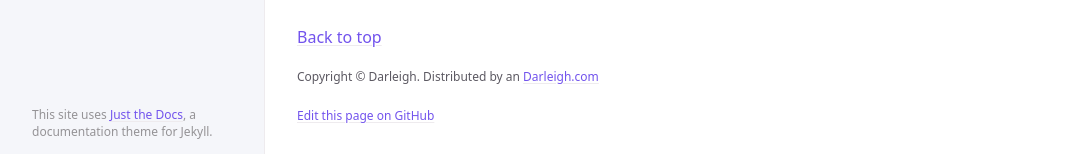
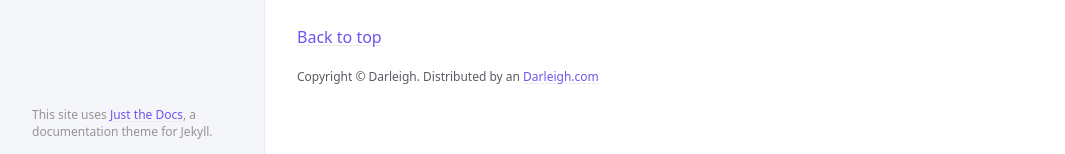
Before and after one commit to darleigh/usage, a Jekyll site: the page built from index.md, in a window 1280 px wide and 1093 px high. Shown: the part 936-1090 px from the top of the window, without its empty margins (107-1172 px from the left). Built offline with Jekyll 4.4.1, drawn with Linux system fonts in a browser that asks for light colours; part of the change alters nothing that is shown.

Commit message:
Update _config.yml

```diff
--- a/_config.yml
+++ b/_config.yml
@@ -130,12 +130,12 @@
 
 
   # Footer "Edit this page on GitHub" link text
-  gh_edit_link: hide # show or hide edit this page link
-  gh_edit_link_text: "Edit this page on GitHub"
-  gh_edit_repository: "https://github.com/just-the-docs/just-the-docs" # the github URL for your repo
-  gh_edit_branch: "main" # the branch that your docs is served from
-  # gh_edit_source: docs # the source that your files originate from
-  gh_edit_view_mode: "tree" # "tree" or "edit" if you want the user to jump into the editor immediately
+  # gh_edit_link: hide # show or hide edit this page link
+  # gh_edit_link_text: "Edit this page on GitHub"
+  # gh_edit_repository: "https://github.com/just-the-docs/just-the-docs" # the github URL for your repo
+  # gh_edit_branch: "main" # the branch that your docs is served from
+  # # gh_edit_source: docs # the source that your files originate from
+  # gh_edit_view_mode: "tree" # "tree" or "edit" if you want the user to jump into the editor immediately
 
   # Color scheme currently only supports "dark", "light"/nil (default), or a custom scheme that you define
   color_scheme: nil
```
